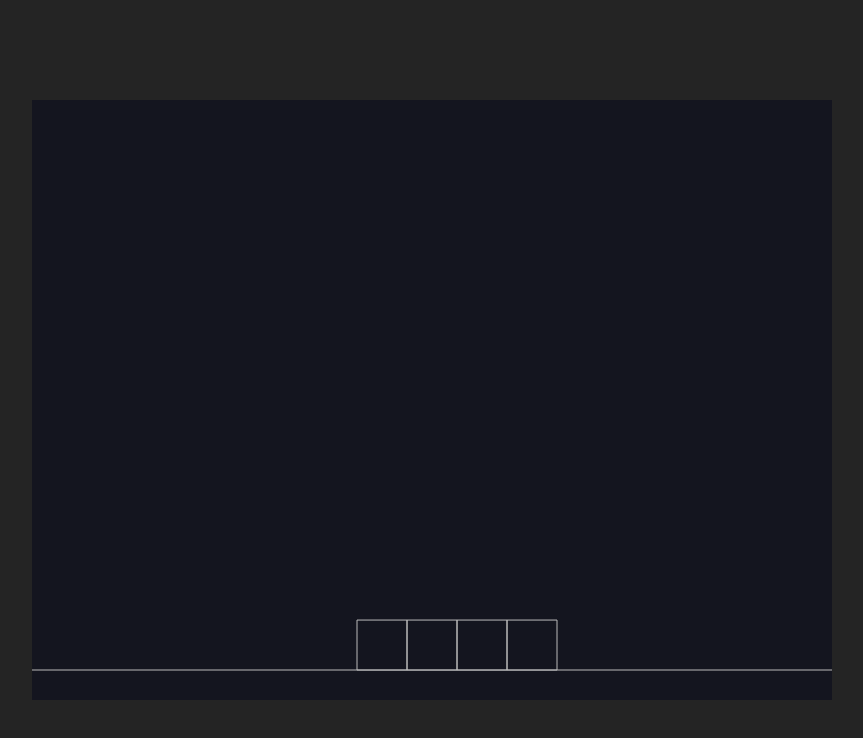
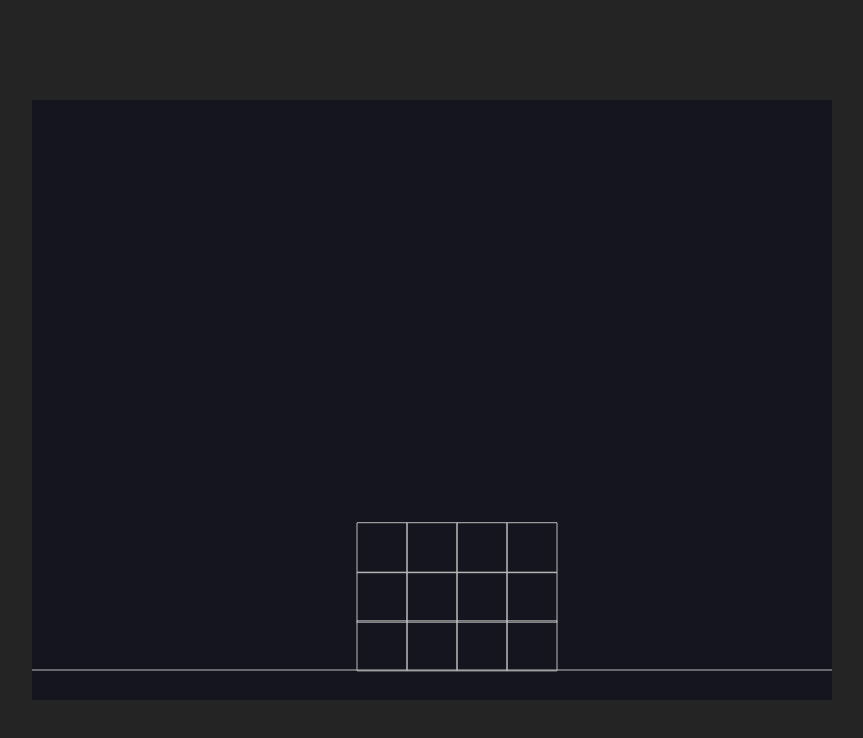
Before and after one commit to Mysiph/Mysiph.github.io, a plain HTML site: page physicsJS/boxphysics.html in a window 1280 px wide. Shown: the whole page, without its empty margins (208-1071 px from the left). Drawn offline with Linux system fonts and the light colour scheme; animation ran at ten frames a second.

Commit message:
Update boxphysics.html

```diff
--- a/physicsJS/boxphysics.html
+++ b/physicsJS/boxphysics.html
@@ -46,7 +46,7 @@
 });
 render.mouse = mouse;
 
-    Matter.World.add(engine.world,[boxA,boxB,boxC,boxD,ground,mouseConstraint]);
+    Matter.World.add(engine.world,[boxA,boxB,boxC,boxD,boxE,boxF,boxG,boxH,boxI,boxJ,boxK,boxL,ground,mouseConstraint]);
     Matter.Engine.run(engine);
     Matter.Render.run(render);
   </script>
```
